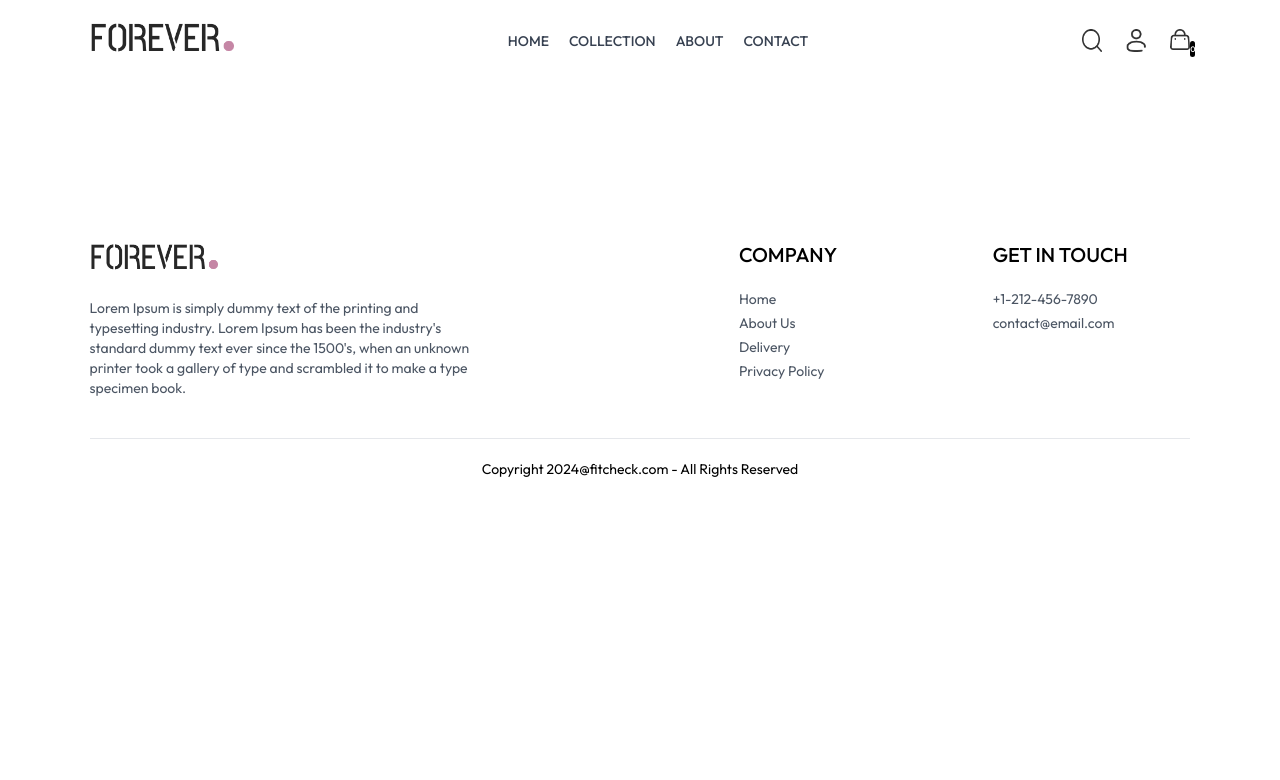
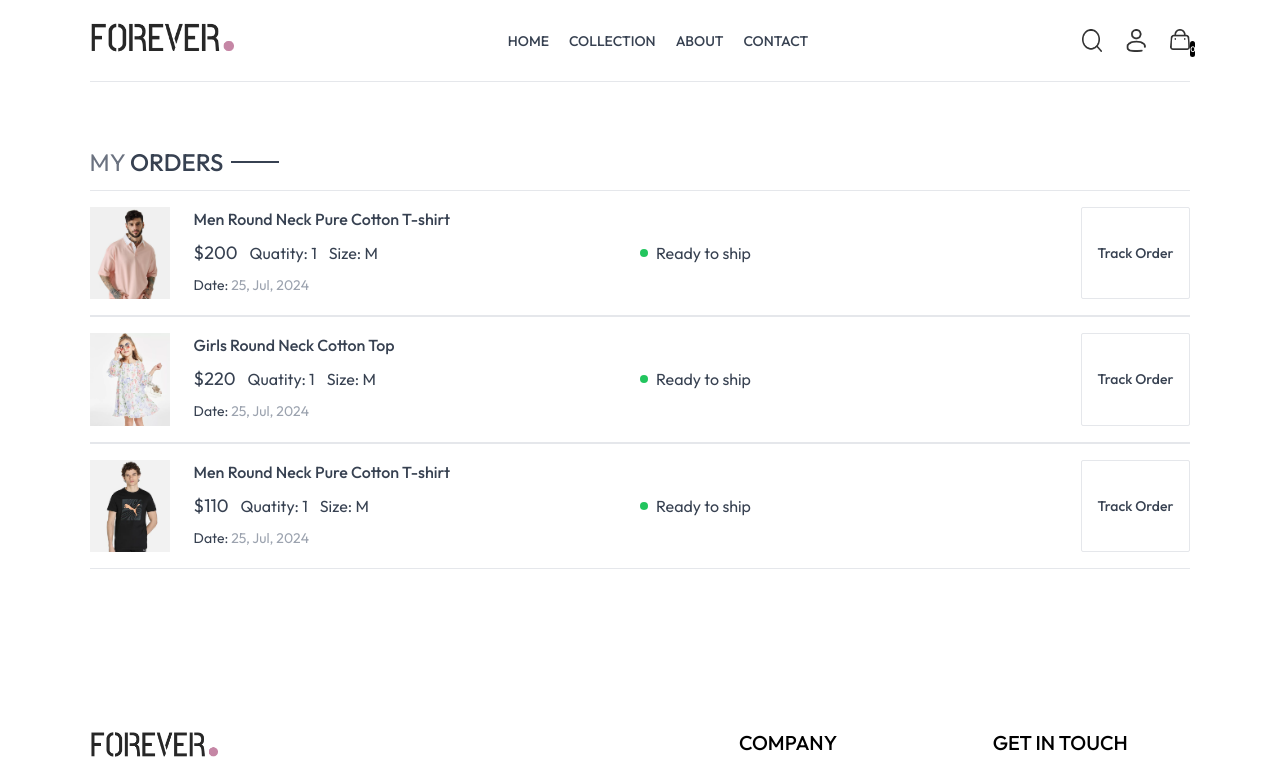
Before and after one commit to anthonylaw86/ecom-app-FE, a React (Vite) app in the folder FE/: page /orders in a window 1280 px wide. Shown: the top 780 px of the page. Built offline with nearby package versions, Linux system fonts and the light colour scheme.

Commit message:
order pages

```diff
--- a/FE/src/pages/Orders.jsx
+++ b/FE/src/pages/Orders.jsx
@@ -1,7 +1,53 @@
-import React from "react";
+import React, { useContext } from "react";
+import { ShopContext } from "../context/ShopContext";
+import Title from "../components/Title";
 
 const Orders = () => {
-  return <div></div>;
+  const { products, currency } = useContext(ShopContext);
+
+  return (
+    <div className="border-t pt-16">
+      <div className="text-2xl">
+        <Title text1={"MY"} text2={"ORDERS"} />
+      </div>
+
+      <div>
+        {products.slice(1, 4).map((item, index) => (
+          <div
+            key={index}
+            className="py-4 border-t border-b text-gray-700 flex flex-col md:flex-row md:justify-between gap-4"
+          >
+            <div className="flex items-start gap-6 text-sm">
+              <img className="w-16 sm:w-20" src={item.image[0]} alt="" />
+              <div>
+                <p className="sm:text-base font-medium">{item.name}</p>
+                <div className="flex items-center gap-3 mt-2 text-base text-gray-700">
+                  <p className="text-lg">
+                    {currency}
+                    {item.price}
+                  </p>
+                  <p>Quatity: 1</p>
+                  <p>Size: M</p>
+                </div>
+                <p className="mt-2">
+                  Date: <span className="text-gray-400">25, Jul, 2024</span>
+                </p>
+              </div>
+            </div>
+            <div className="md:w-1/2 flex justify-between">
+              <div className="flex items-center gap-2">
+                <p className="min-w-2 h-2 rounded-full bg-green-500"></p>
+                <p className="text-sm md:text-base">Ready to ship</p>
+              </div>
+              <button className="border px-4 py-2 text-sm font-medium rounded-sm">
+                Track Order
+              </button>
+            </div>
+          </div>
+        ))}
+      </div>
+    </div>
+  );
 };
 
 export default Orders;
```
